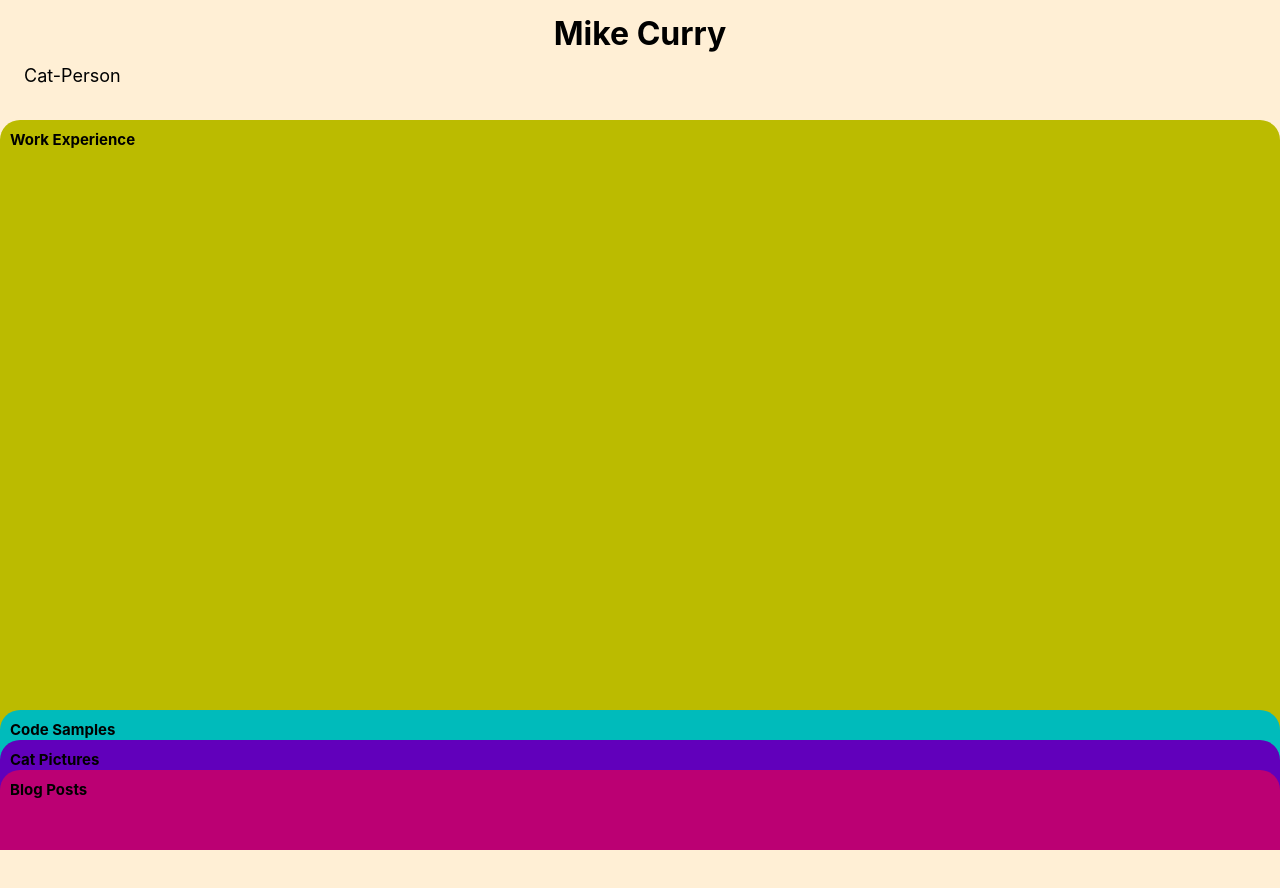
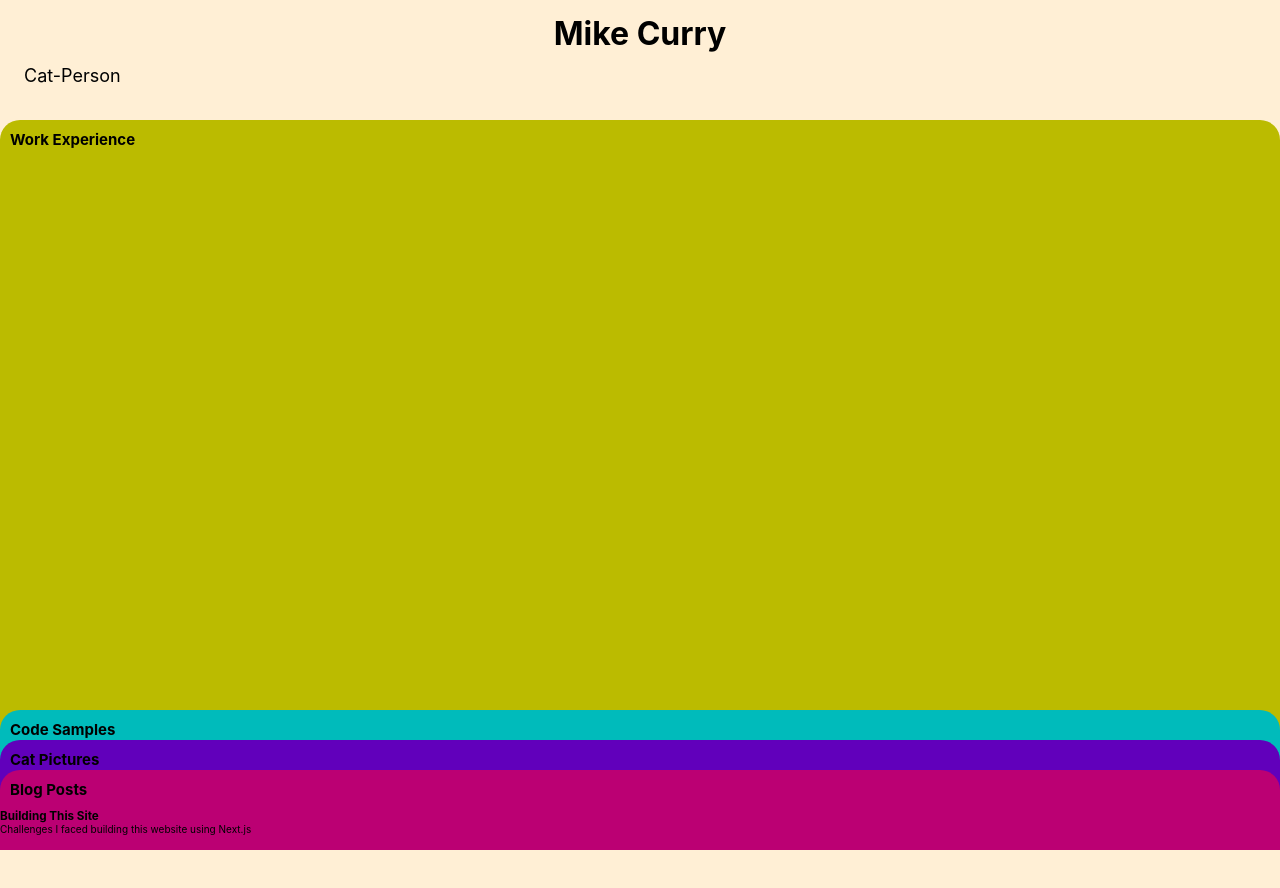
Before and after one commit to mikedubcurry/newest-site, a Next.js app: page / in a window 1280 px wide. Shown: the top 888 px of the page. Built offline with nearby package versions, Linux system fonts and the light colour scheme.

Commit message:
readAndParse fn to build blog data, start blog pages

```diff
--- a/components/Sections.js
+++ b/components/Sections.js
@@ -1,14 +1,21 @@
 import { useEffect, useState } from 'react';
 import { useSpring, animated } from 'react-spring';
+import Link from 'next/link';
 
 import { useHasMounted, usePrefersReducedMotion } from '../hooks';
 
 import styles from '../styles/Sections.module.css';
 
-export function Sections() {
+export function Sections({ data }) {
 	const [selected, setSelected] = useState(0);
 	const hasMounted = useHasMounted();
 	const reducedMotion = usePrefersReducedMotion();
+	const posts = data && data.posts.map(({ data }) => ({
+		title: data.title,
+		date: data.date,
+		slug: data.slug,
+		summary: data.summary,
+	}));
 	return (
 		<>
 			<ExpandableSection
@@ -81,59 +88,19 @@ export function Sections() {
 					>
 						Blog Posts
 					</h2>
-					{selected === 3 && (
-						<p>
-							Minim elit esse incididunt magna ullamco. Ea ea proident ex
-							commodo id. Pariatur ipsum velit velit proident. Excepteur eiusmod
-							eu fugiat sint labore qui minim magna exercitation laborum irure
-							aliqua. Officia sit labore exercitation esse et excepteur
-							voluptate amet aute aute eiusmod. Anim consectetur reprehenderit
-							cupidatat amet fugiat labore non sunt occaecat. Consectetur aliqua
-							laboris adipisicing nulla labore commodo sit labore incididunt.
-							Fugiat nostrud duis aliquip velit deserunt. Cupidatat proident
-							occaecat nostrud dolore ex magna tempor ex. Aute velit Lorem duis
-							veniam. Cillum elit deserunt ut veniam do consectetur. Excepteur
-							est ea nisi anim quis aliquip culpa est in nulla dolore eiusmod.
-							Magna ad aliqua non aliqua. Nisi labore consequat laborum anim
-							elit nulla aliqua proident cupidatat labore occaecat eiusmod.
-							Eiusmod consequat dolor labore esse. Consectetur Lorem ullamco
-							duis ad. Aute incididunt ipsum eiusmod cupidatat proident velit
-							nulla do nulla est sunt. Exercitation pariatur ex reprehenderit
-							proident proident sint aliquip. Minim proident mollit nulla
-							cupidatat et magna ea laboris eiusmod cupidatat mollit dolore
-							pariatur voluptate. Irure elit commodo in nulla veniam officia
-							voluptate cillum excepteur cupidatat eiusmod incididunt elit
-							fugiat. Voluptate mollit deserunt eu sit aliqua veniam sunt sit
-							nostrud ipsum tempor. Aliqua reprehenderit non commodo duis
-							excepteur fugiat eu quis pariatur minim commodo sunt commodo. Ea
-							tempor cupidatat laborum eu deserunt eiusmod ex ipsum sunt ullamco
-							quis ad elit. Laborum cupidatat est aliqua commodo consequat id
-							elit elit consequat elit irure tempor. Consectetur labore enim id
-							do mollit consectetur aute culpa. Ut occaecat consequat proident
-							nulla cillum ad. Irure sunt nulla dolore esse elit in nulla. Duis
-							sunt et amet eu voluptate fugiat. Dolor culpa anim ipsum ullamco
-							labore excepteur est enim pariatur elit qui officia dolor nostrud.
-							Ullamco voluptate sunt consectetur pariatur incididunt ullamco
-							exercitation minim nostrud. Adipisicing qui eiusmod dolor laboris
-							excepteur aliqua amet culpa ea eiusmod minim est magna. Est
-							deserunt consequat labore velit nulla nisi ad sunt exercitation
-							dolore quis eiusmod. Amet nisi nisi elit ullamco veniam. Irure ex
-							aliqua in quis pariatur consequat ipsum eiusmod do. Non ullamco
-							Lorem nisi sit. Nulla aute duis aliqua id anim mollit fugiat esse
-							aliquip qui. Do nisi cillum fugiat consequat labore. Duis
-							exercitation in excepteur adipisicing. Id non sint cupidatat
-							officia cillum sint irure ullamco ad mollit. Lorem tempor laborum
-							reprehenderit aliqua nostrud commodo. Non adipisicing ut mollit
-							voluptate aute deserunt incididunt reprehenderit pariatur mollit
-							labore eiusmod. Eiusmod sunt incididunt Lorem qui voluptate.
-							Voluptate occaecat mollit dolor esse ea nostrud irure velit. Ut
-							non ipsum aliquip nisi velit. Nisi quis occaecat voluptate aute
-							anim voluptate excepteur sint nulla. Aute adipisicing non aute
-							dolore Lorem consectetur adipisicing sunt in non Lorem. Non ut
-							proident sit non ipsum in mollit excepteur commodo. Magna enim
-							deserunt irure aliqua duis adipisicing veniam eu.
-						</p>
-					)}
+					<ul>
+						{posts &&
+							posts.map((post, i) => (
+								<li key={i}>
+									<Link href={`/blog/${post.slug}`}>
+										<a>
+											<h3>{post.title}</h3>
+											<p>{post.summary}</p>
+										</a>
+									</Link>
+								</li>
+							))}
+					</ul>
 				</section>
 			</ExpandableSection>
 		</>
--- a/pages/api/blog/index.js
+++ b/pages/api/blog/index.js
@@ -5,15 +5,20 @@ const gray = require('gray-matter');
 const blogPath = './posts/';
 
 export default function handler(req, res) {
+	const posts = readAndParse(blogPath);
+	res.status(200).json({ posts });
+}
+
+function readAndParse(path) {
 	// get all posts from directory
-	const posts = fs.readdirSync(blogPath).map((file) => {
+	const posts = fs.readdirSync(path).map((file) => {
 		// map contents of each post
-		const rawFile = fs.readFileSync(blogPath + file, 'utf-8');
+		const rawFile = fs.readFileSync(path + file, 'utf-8');
 		// parse frontmatter
 		const gr = gray(rawFile);
 		// set contents to __html prop
 		const post = md.render(gr.content);
-		return { data: gr.data };
+		return { data: gr.data, post };
 	});
-	res.status(200).json({ posts });
+	return posts
 }
--- a/pages/blog/index.js
+++ b/pages/blog/index.js
@@ -13,8 +13,8 @@ export default function BlogPosts() {
 		<main>
 			<div>all blog posts</div>
 			<ul>
-				{data.posts.map((post) => (
-					<li>{post.data.title}</li>
+				{data.posts.map((post, i) => (
+					<li key={i}>{post.data.title}</li>
 				))}
 			</ul>
 		</main>
--- a/pages/index.js
+++ b/pages/index.js
@@ -19,7 +19,7 @@ export default function Home() {
 			</Head>
 			<main className={styles.main}>
 				<Header />
-				<Sections  />
+				<Sections data={data} />
 			</main>
 		</>
 	);
```
Also changed, not shown: pages/blog/[slug].js (added, +10 -0 lines), pages/api/blog/[slug].js (added).
